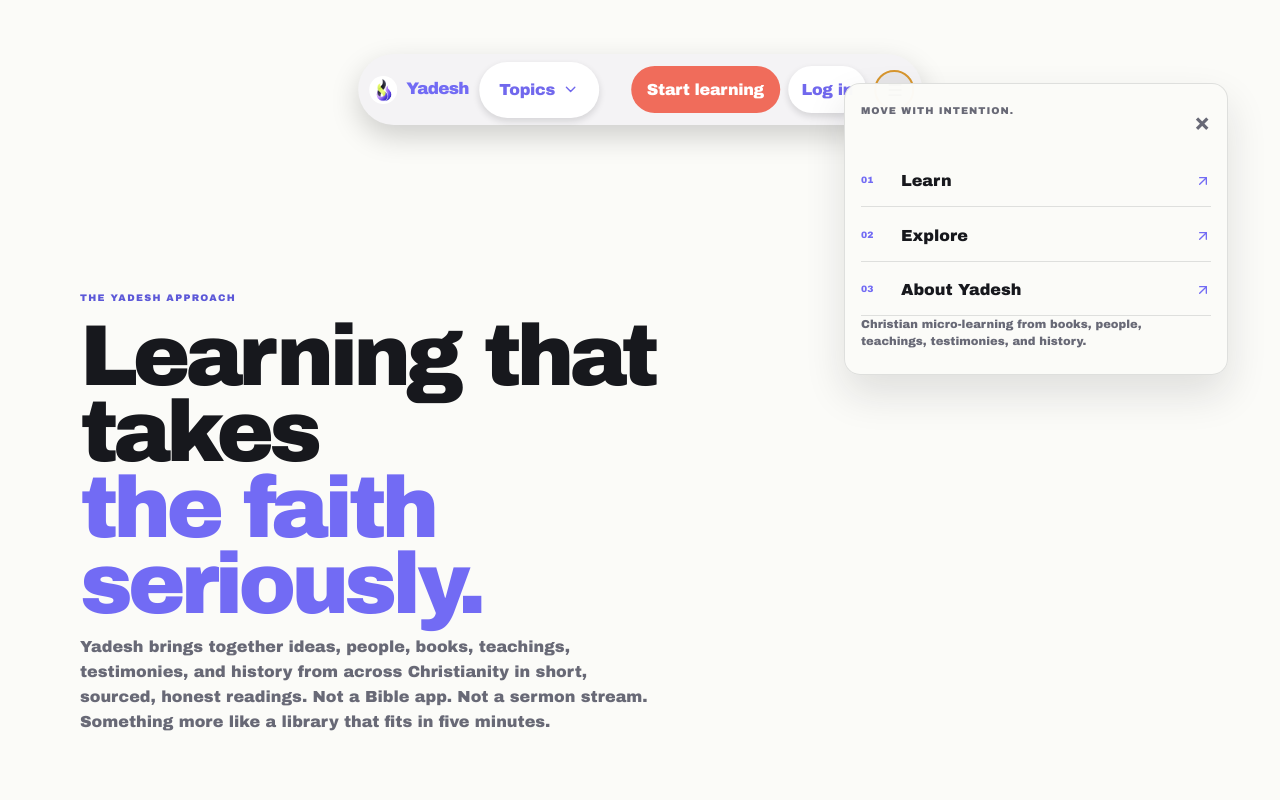
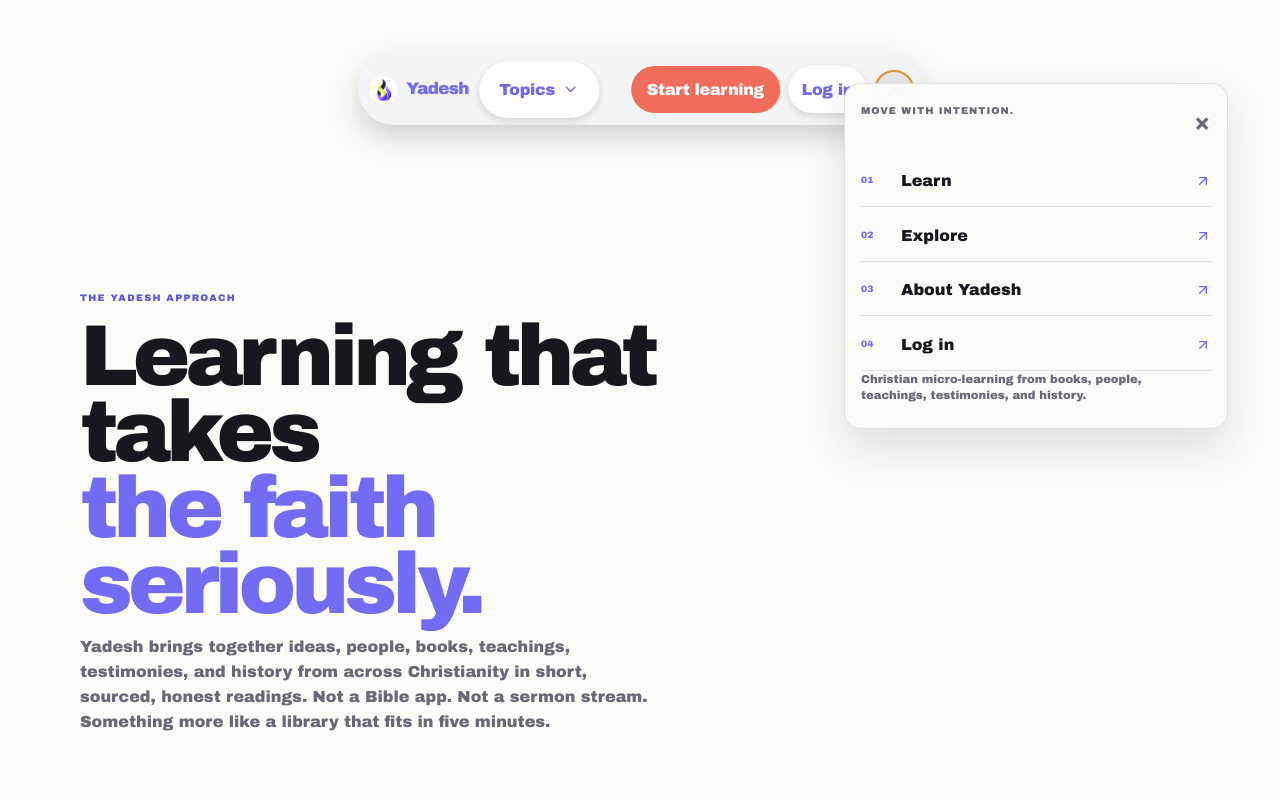
Before and after one commit to gigscode/Yadesh, a Next.js app: page /about in a window 1280 px wide. Both pictures are taken after a click on the button "Open menu". Shown: the top 800 px of the page. Built offline with nearby package versions, Linux system fonts and the light colour scheme.

Commit message:
refactor: clean shared nav, auth-aware landing page CTAs, hide login for logged-in users

```diff
--- a/app/page.tsx
+++ b/app/page.tsx
@@ -1,5 +1,8 @@
+import { createClient } from '@/lib/supabase/server'
 import LegacyFeed from '@/components/legacy-feed'
 
-export default function Page() {
-  return <LegacyFeed />
+export default async function Page() {
+  const supabase = await createClient()
+  const { data: { user } } = await supabase.auth.getUser()
+  return <LegacyFeed isLoggedIn={!!user} />
 }
--- a/components/legacy-feed.tsx
+++ b/components/legacy-feed.tsx
@@ -180,10 +180,10 @@
   )
 }
 
-export function LegacyFeed({ showHero = true, showNav = true }: { showHero?: boolean; showNav?: boolean }) {
+export function LegacyFeed({ showHero = true, showNav = true, isLoggedIn = false }: { showHero?: boolean; showNav?: boolean; isLoggedIn?: boolean }) {
   return (
     <div className="phone-shell">
-      {showNav && <SharedNav />}
+      {showNav && <SharedNav isLoggedIn={isLoggedIn} />}
 
       <main id="top" className="app-content">
         {showHero && <section className="landing-hero" aria-labelledby="page-title">
@@ -191,7 +191,16 @@
             <p className="kicker">Christian micro-learning</p>
             <h1 id="page-title"><span className="hero-line hero-line-one">Five minutes.</span><span className="hero-line hero-line-two hero-emphasis">Something worth</span><span className="hero-line hero-line-three hero-emphasis">knowing.</span></h1>
             <p>Ideas, stories, and lives from across the history of the Christian faith. Curated. Sourced. Yours to keep.</p>
-            <div className="hero-actions"><a className="hero-link" href="/register">Start learning <ArrowUpRight aria-hidden="true" /></a><a className="hero-secondary" href="/explore">Explore the archive <ArrowUpRight aria-hidden="true" /></a></div>
+            <div className="hero-actions">
+              {isLoggedIn ? (
+                <a className="hero-link" href="/learn">Continue learning <ArrowUpRight aria-hidden="true" /></a>
+              ) : (
+                <>
+                  <a className="hero-link" href="/register">Start learning <ArrowUpRight aria-hidden="true" /></a>
+                  <a className="hero-secondary" href="/explore">Explore the archive <ArrowUpRight aria-hidden="true" /></a>
+                </>
+              )}
+            </div>
             <span className="micro-trust">Read. Keep. Remember.</span>
           </div>
         </section>}
@@ -209,12 +218,27 @@
         <section className="register-cta-section" aria-labelledby="cta-title">
           <div>
             <p className="kicker">Start today</p>
-            <h2 id="cta-title">Build a quieter learning habit.</h2>
-            <p>Create a free account and start learning from trusted Christian sources in five focused minutes.</p>
+            {isLoggedIn ? (
+              <>
+                <h2 id="cta-title">Keep the habit going.</h2>
+                <p>Your library is waiting. Pick up where you left off or start something new.</p>
+              </>
+            ) : (
+              <>
+                <h2 id="cta-title">Build a quieter learning habit.</h2>
+                <p>Create a free account and start learning from trusted Christian sources in five focused minutes.</p>
+              </>
+            )}
           </div>
           <div className="register-cta-actions">
-            <a className="hero-link" href="/register">Create your account <ArrowUpRight aria-hidden="true" /></a>
-            <a className="hero-secondary" href="/login">Already have an account</a>
+            {isLoggedIn ? (
+              <a className="hero-link" href="/learn">Continue learning <ArrowUpRight aria-hidden="true" /></a>
+            ) : (
+              <>
+                <a className="hero-link" href="/register">Create your account <ArrowUpRight aria-hidden="true" /></a>
+                <a className="hero-secondary" href="/login">Already have an account</a>
+              </>
+            )}
           </div>
         </section>
       </main>
--- a/components/shared-nav.tsx
+++ b/components/shared-nav.tsx
@@ -1,29 +1,114 @@
 'use client'
 
 import Link from 'next/link'
-import { Menu, ArrowUpRight, ChevronDown } from 'lucide-react'
+import { ArrowUpRight, ChevronDown, Menu, X } from 'lucide-react'
 import { useState } from 'react'
 
-export function SharedNav() {
+type NavLink = {
+  label: string
+  href: string
+}
+
+function getMenuLinks(isLoggedIn: boolean): NavLink[] {
+  const links: NavLink[] = [
+    { label: 'Learn', href: '/learn' },
+    { label: 'Explore', href: '/explore' },
+    { label: 'About Yadesh', href: '/about' },
+  ]
+  if (!isLoggedIn) {
+    links.push({ label: 'Log in', href: '/login' })
+  }
+  return links
+}
+
+export function SharedNav({ isLoggedIn = false }: { isLoggedIn?: boolean }) {
   const [menuOpen, setMenuOpen] = useState(false)
+  const menuLinks = getMenuLinks(isLoggedIn)
 
   return (
     <>
       <header className="app-header">
         <nav className="desktop-nav" aria-label="Primary navigation">
-          <span className="nav-group nav-group-left"><Link className="nav-brand brand-lockup" href="/" aria-label="Yadesh home"><span className="brand-mark" aria-hidden="true"><img src="/yadesh-mark.png" alt="" /></span><span className="brand-wordmark">Yadesh</span></Link><Link href="/explore" className="nav-topics">Topics <ChevronDown aria-hidden="true" /></Link></span>
-          <span className="nav-group nav-group-right"><Link href="/learn" className="nav-cta">Start learning</Link><Link href="/login" className="nav-login">Log in</Link><button className="nav-menu" type="button" aria-label={menuOpen ? 'Close menu' : 'Open menu'} aria-expanded={menuOpen} onClick={() => setMenuOpen((open) => !open)}><Menu aria-hidden="true" /></button></span>
+
+          {/* Left group: brand + topics */}
+          <span className="nav-group nav-group-left">
+            <Link className="nav-brand brand-lockup" href="/" aria-label="Yadesh home">
+              <span className="brand-mark" aria-hidden="true">
+                <img src="/yadesh-mark.png" alt="" />
+              </span>
+              <span className="brand-wordmark">Yadesh</span>
+            </Link>
+            <Link href="/explore" className="nav-topics">
+              Topics <ChevronDown aria-hidden="true" />
+            </Link>
+          </span>
+
+          {/* Right group: CTA + conditional login + menu toggle */}
+          <span className="nav-group nav-group-right">
+            <Link href="/learn" className="nav-cta">
+              {isLoggedIn ? 'Continue learning' : 'Start learning'}
+            </Link>
+            {!isLoggedIn && (
+              <Link href="/login" className="nav-login">
+                Log in
+              </Link>
+            )}
+            <button
+              className="nav-menu"
+              type="button"
+              aria-label={menuOpen ? 'Close menu' : 'Open menu'}
+              aria-expanded={menuOpen}
+              aria-controls="nav-menu-panel"
+              onClick={() => setMenuOpen((prev) => !prev)}
+            >
+              {menuOpen
+                ? <X aria-hidden="true" />
+                : <Menu aria-hidden="true" />}
+            </button>
+          </span>
+
         </nav>
       </header>
-      {menuOpen && <div className="menu-panel" role="dialog" aria-modal="true" aria-label="Yadesh navigation">
-        <div className="menu-panel-head"><span>Move with intention.</span><button type="button" onClick={() => setMenuOpen(false)} aria-label="Close menu">×</button></div>
-        <nav className="menu-links" aria-label="Menu links">
-          <Link href="/learn" onClick={() => setMenuOpen(false)}><span>01</span>Learn <ArrowUpRight aria-hidden="true" /></Link>
-          <Link href="/explore" onClick={() => setMenuOpen(false)}><span>02</span>Explore <ArrowUpRight aria-hidden="true" /></Link>
-          <Link href="/about" onClick={() => setMenuOpen(false)}><span>03</span>About Yadesh <ArrowUpRight aria-hidden="true" /></Link>
-        </nav>
-        <p className="menu-note">Christian micro-learning from books, people, teachings, testimonies, and history.</p>
-      </div>}
+
+      {/* Slide-down menu panel */}
+      {menuOpen && (
+        <div
+          id="nav-menu-panel"
+          className="menu-panel"
+          role="dialog"
+          aria-modal="true"
+          aria-label="Yadesh navigation menu"
+        >
+          <div className="menu-panel-head">
+            <span>Move with intention.</span>
+            <button
+              type="button"
+              onClick={() => setMenuOpen(false)}
+              aria-label="Close menu"
+            >
+              ×
+            </button>
+          </div>
+
+          <nav className="menu-links" aria-label="Menu links">
+            {menuLinks.map((link, index) => (
+              <Link
+                key={link.href}
+                href={link.href}
+                onClick={() => setMenuOpen(false)}
+              >
+                <span>{String(index + 1).padStart(2, '0')}</span>
+                {link.label}
+                <ArrowUpRight aria-hidden="true" />
+              </Link>
+            ))}
+          </nav>
+
+          <p className="menu-note">
+            Christian micro-learning from books, people, teachings, testimonies, and history.
+          </p>
+        </div>
+      )}
     </>
   )
 }
```
